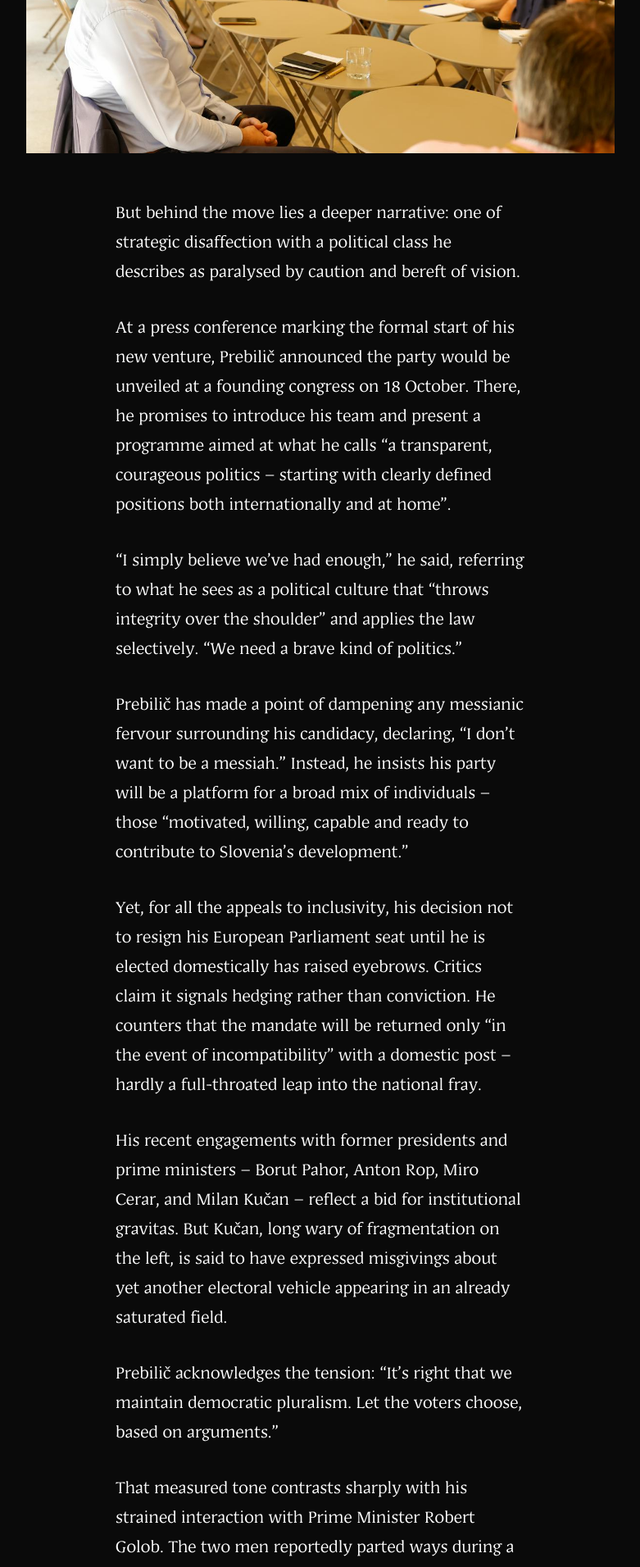
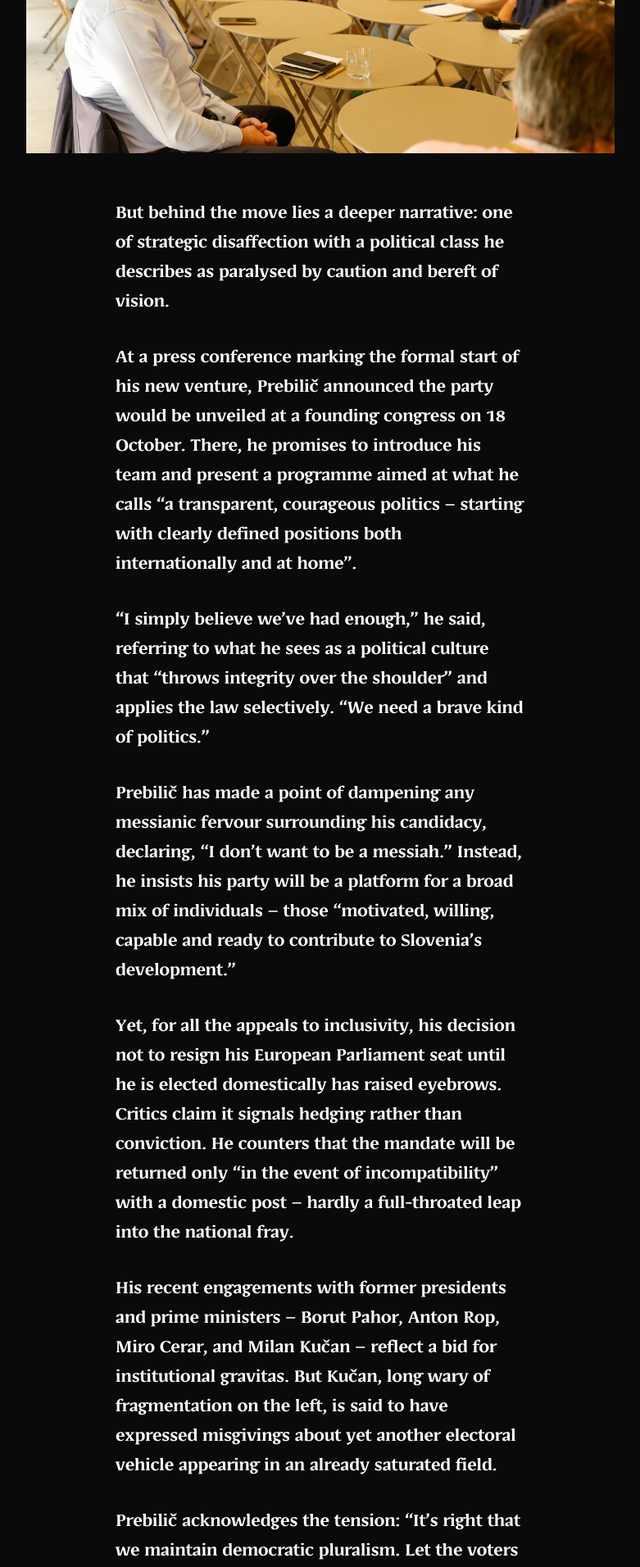
Before and after one commit to tfhoerest/azt, a Jekyll site: the page built from _posts/2025-06-23-bid-for-relevance.md, in a window 1280 px wide. Shown: the part 820-2732 px from the top of the page at 82% size, without its empty margins (249-1030 px from the left). Built offline with Jekyll 4.4.1, drawn with Linux system fonts in a browser that asks for light colours; some web fonts are replaced.

Commit message:
Update post.html

```diff
--- a/_layouts/post.html
+++ b/_layouts/post.html
@@ -63,7 +63,7 @@ layout: default
     font-family: 'Adriatic22', 'Source Serif Pro', 'Georgia', 'Times New Roman', serif;
     font-size: 1.5rem;  /* 20px */
     line-height: 1.5;
-    font-weight: 500;  /* Add this - makes text medium weight */
+    font-weight: 600;  /* Add this - makes text medium weight */
     max-width: 500px; /* 2/3rds of image width */
     margin-left: auto;
     margin-right: auto;
```
